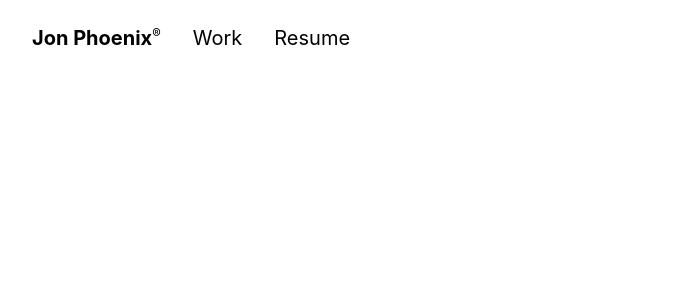
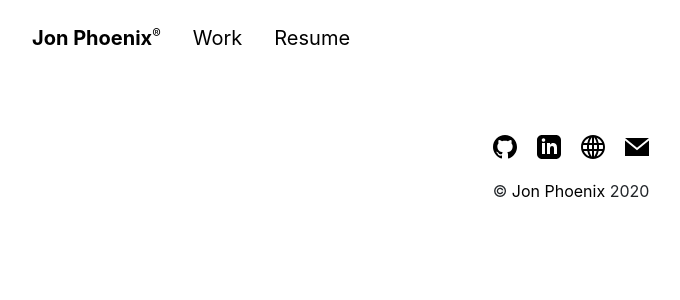
Before and after one commit to JonPhoenix/jpx-react-portfolio, a React (Create React App) app: page /work in a window 1280 px wide. Shown: the top 300 px of the page, without its empty margins (69-749 px from the left). Built offline with nearby package versions, Linux system fonts and the light colour scheme.

Commit message:
Creates social media links and email

```diff
--- a/src/components/Footer/index.jsx
+++ b/src/components/Footer/index.jsx
@@ -2,10 +2,67 @@
 // import css styles
 import "../../css/style.css";
 
+// Contact links and svg icon paths
 function Footer() {
+  const links = [
+    {
+      url: "https://github.com/JonPhoenix",
+      iconSvgPath:
+        "M12 0c-6.626 0-12 5.373-12 12 0 5.302 3.438 9.8 8.207 11.387.599.111.793-.261.793-.577v-2.234c-3.338.726-4.033-1.416-4.033-1.416-.546-1.387-1.333-1.756-1.333-1.756-1.089-.745.083-.729.083-.729 1.205.084 1.839 1.237 1.839 1.237 1.07 1.834 2.807 1.304 3.492.997.107-.775.418-1.305.762-1.604-2.665-.305-5.467-1.334-5.467-5.931 0-1.311.469-2.381 1.236-3.221-.124-.303-.535-1.524.117-3.176 0 0 1.008-.322 3.301 1.23.957-.266 1.983-.399 3.003-.404 1.02.005 2.047.138 3.006.404 2.291-1.552 3.297-1.23 3.297-1.23.653 1.653.242 2.874.118 3.176.77.84 1.235 1.911 1.235 3.221 0 4.609-2.807 5.624-5.479 5.921.43.372.823 1.102.823 2.222v3.293c0 .319.192.694.801.576 4.765-1.589 8.199-6.086 8.199-11.386 0-6.627-5.373-12-12-12z",
+    },
+    {
+      url: "https://www.linkedin.com/in/jonphoenix/",
+      iconSvgPath:
+        "M19 0h-14c-2.761 0-5 2.239-5 5v14c0 2.761 2.239 5 5 5h14c2.762 0 5-2.239 5-5v-14c0-2.761-2.238-5-5-5zm-11 19h-3v-11h3v11zm-1.5-12.268c-.966 0-1.75-.79-1.75-1.764s.784-1.764 1.75-1.764 1.75.79 1.75 1.764-.783 1.764-1.75 1.764zm13.5 12.268h-3v-5.604c0-3.368-4-3.113-4 0v5.604h-3v-11h3v1.765c1.396-2.586 7-2.777 7 2.476v6.759z",
+    },
+    {
+      url: "https://www.jonphoenix.com/",
+      iconSvgPath:
+        "M12 0c-6.627 0-12 5.373-12 12s5.373 12 12 12 12-5.373 12-12-5.373-12-12-12zm10 12c0 .685-.07 1.354-.202 2h-3.853c.121-1.283.129-2.621 0-4h3.853c.132.646.202 1.315.202 2zm-.841-4h-3.5c-.383-1.96-1.052-3.751-1.948-5.278 2.435.977 4.397 2.882 5.448 5.278zm-5.554 0h-2.605v-5.658c1.215 1.46 2.117 3.41 2.605 5.658zm-4.605-5.658v5.658h-2.605c.488-2.248 1.39-4.198 2.605-5.658zm0 7.658v4h-2.93c-.146-1.421-.146-2.577 0-4h2.93zm0 6v5.658c-1.215-1.46-2.117-3.41-2.605-5.658h2.605zm2 5.658v-5.658h2.605c-.488 2.248-1.39 4.198-2.605 5.658zm0-7.658v-4h2.93c.146 1.421.146 2.577 0 4h-2.93zm-4.711-11.278c-.896 1.527-1.565 3.318-1.948 5.278h-3.5c1.051-2.396 3.013-4.301 5.448-5.278zm-6.087 7.278h3.853c-.121 1.283-.129 2.621 0 4h-3.853c-.132-.646-.202-1.315-.202-2s.07-1.354.202-2zm.639 6h3.5c.383 1.96 1.052 3.751 1.948 5.278-2.435-.977-4.397-2.882-5.448-5.278zm12.87 5.278c.896-1.527 1.565-3.318 1.948-5.278h3.5c-1.051 2.396-3.013 4.301-5.448 5.278z",
+    },
+    {
+      url: "mailto:jon@jonphoenix.com",
+      iconSvgPath:
+        "M12 12.713l-11.985-9.713h23.97l-11.985 9.713zm0 2.574l-12-9.725v15.438h24v-15.438l-12 9.725z",
+    },
+  ];
+
   return (
     <>
-      <div></div>
+      <div>
+        <div className="container">
+          <footer className="col text-center footerPadding">
+            {links.map((site, index) => (
+              <a
+                key={index}
+                href={site.url}
+                target="_blank"
+                className="link-icon"
+                rel="noopener noreferrer"
+              >
+                <svg
+                  xmlns="http://www.w3.org/2000/svg"
+                  width="24"
+                  height="24"
+                  viewBox="0 0 24 24"
+                >
+                  <path d={site.iconSvgPath}></path>
+                </svg>
+              </a>
+            ))}
+            <p>
+              ©{" "}
+              <a
+                className="link-jon"
+                href="https://www.linkedin.com/in/jonphoenix/"
+              >
+                Jon Phoenix
+              </a>{" "}
+              2020
+            </p>
+          </footer>
+        </div>
+      </div>
     </>
   );
 }
```
